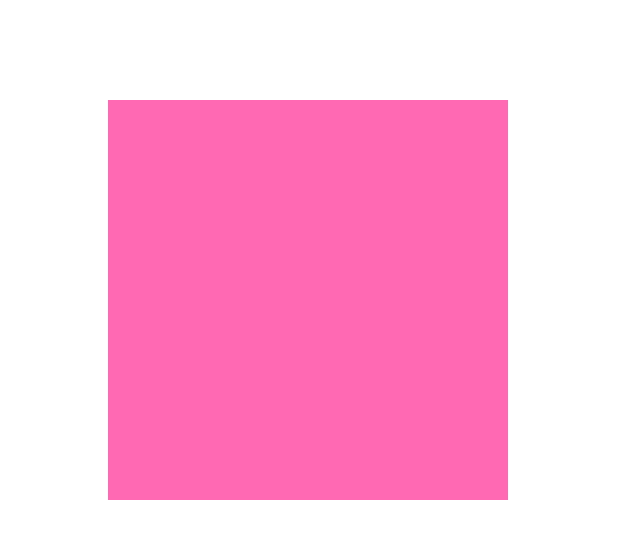
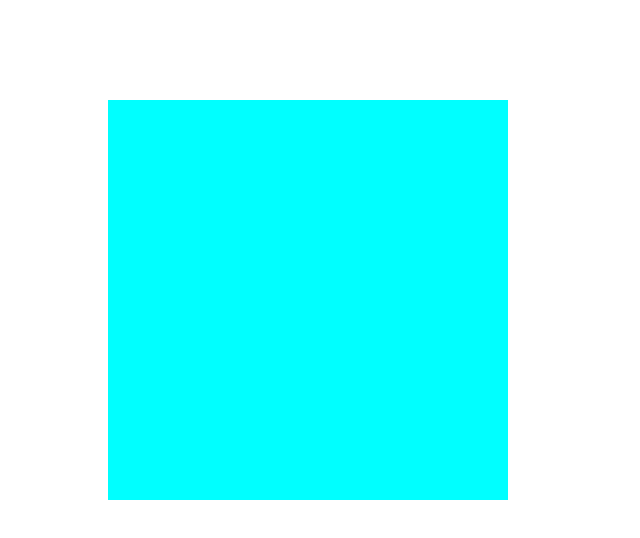
Before and after one commit to OhEunTaek/first_git, a plain HTML site: page index.html in a window 1280 px wide. Shown: the whole page, without its empty margins (0-640 px from the left). Drawn offline with Linux system fonts and the light colour scheme.

Commit message:
아쿠아

```diff
--- a/style.css
+++ b/style.css
@@ -1,3 +1,3 @@
 #box{
-    width: 400px; height: 400px; background: hotpink; margin: 100px;
+    width: 400px; height: 400px; background: aqua; margin: 100px;
 }
```
